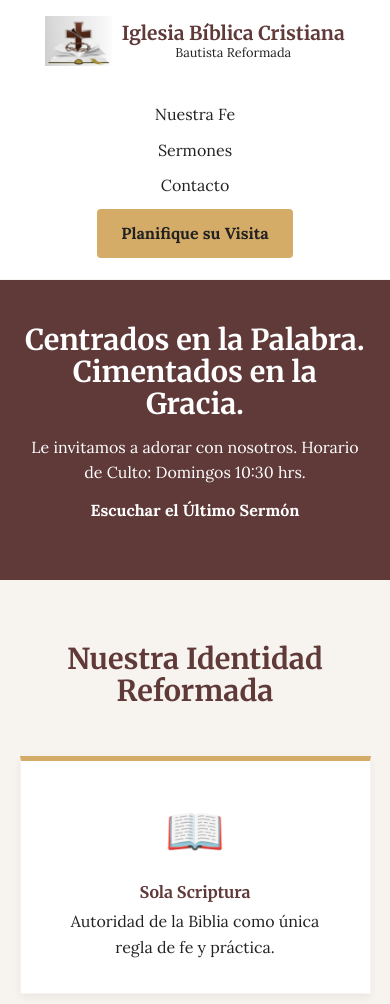
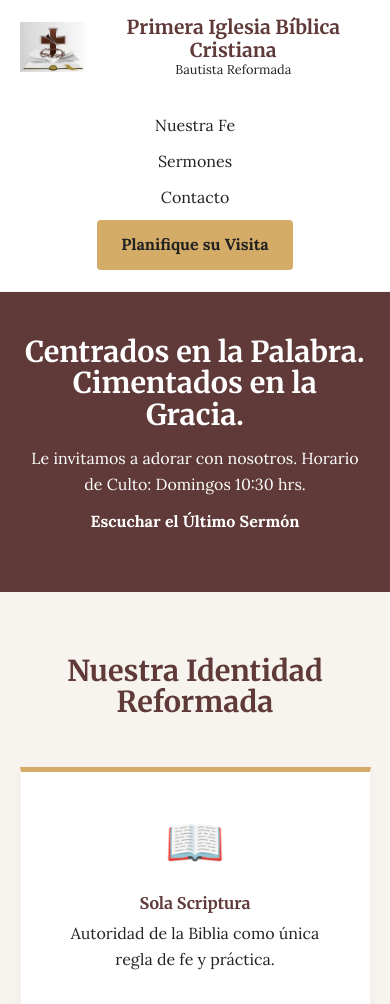
Before and after one commit to Rnrb39/ibcDeChile, a plain HTML site: page index.html in a window 390 px wide. Shown: the top 1004 px of the page. Drawn offline with Linux system fonts and the light colour scheme.

Commit message:
prueba edición tablet

```diff
--- a/index.html
+++ b/index.html
@@ -19,7 +19,7 @@
             <a href="index.html" class="identidad-header">
                 <img src="img/logo.jpeg" alt="Logo de la Iglesia Bíblica Cristiana Bautista Reformada" class="logo-img">
                 <div class="header-texto">
-                    <p class="titulo-iglesia">Iglesia Bíblica Cristiana</p>
+                    <p class="titulo-iglesia">Primera Iglesia Bíblica Cristiana</p>
                     <p class="subtitulo-identidad">Bautista Reformada</p>
                 </div>
             </a>
```
